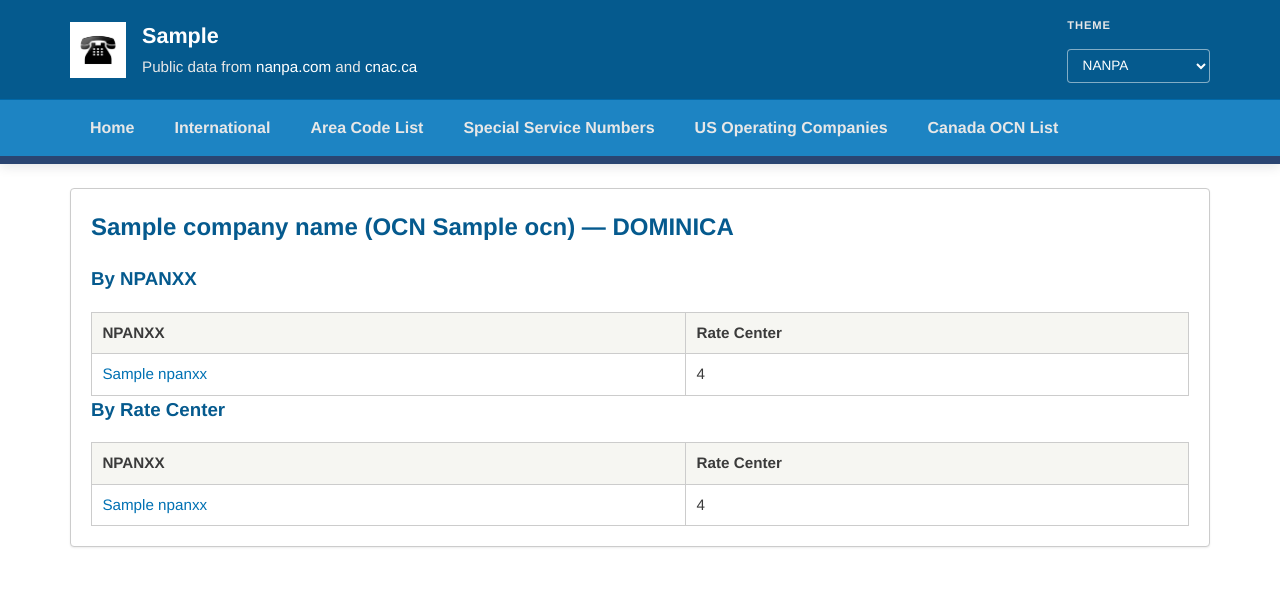
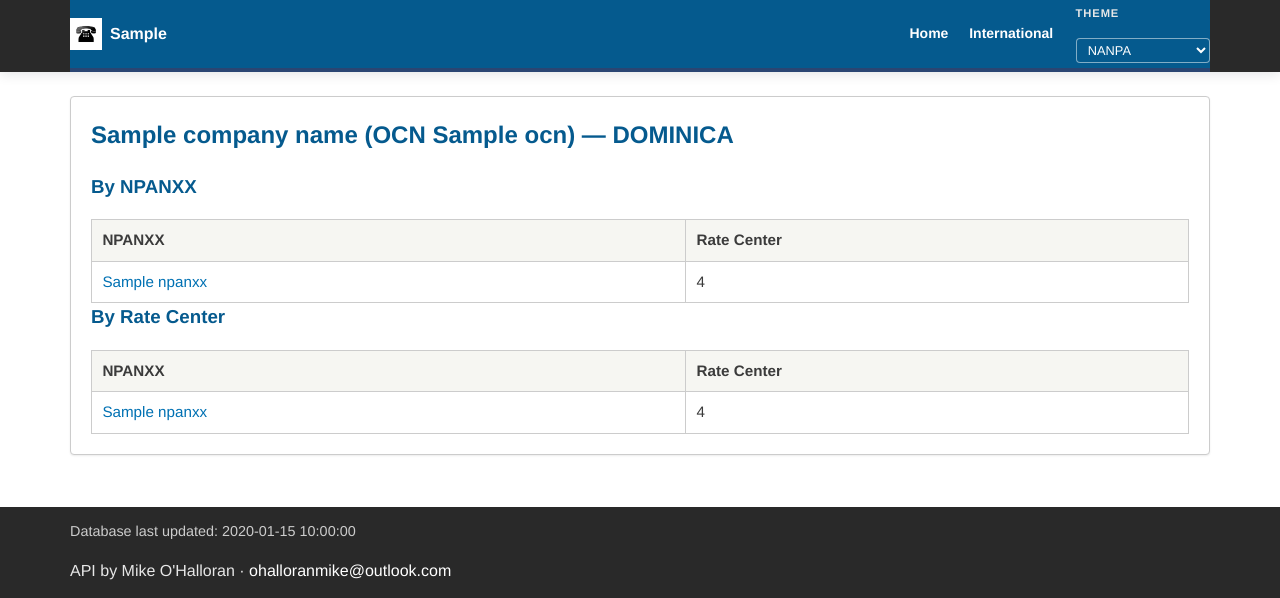
Before and after one commit to ohalloranmike/new_nanpa2, a Python web app: template templates/browse/company_us.html in a window 1280 px wide. Shown: the top 598 px of the page. Run offline with Jinja, Linux system fonts and the light colour scheme; the template is opened without the code that fills it: most values are stand-ins (such as "Sample title", 1, 10 or a date in 2020).

Commit message:
Slim header nav and compact single-row site header.
Drop list links from the header bar; merge brand, Home/International, and theme into one low-height row.

Co-authored-by: Cursor <cursoragent@cursor.com>

```diff
--- a/static/css/site.css
+++ b/static/css/site.css
@@ -127,41 +127,43 @@ a:hover {
   box-shadow: 0 2px 12px rgba(15, 23, 42, 0.12);
 }
 
-.header-top {
+.header-bar {
+  display: flex;
+  align-items: center;
+  gap: 0.5rem 0.75rem;
+  flex-wrap: wrap;
+  padding: 0.3rem 0;
   background: var(--header-top-bg);
   color: var(--header-top-text);
-  border-bottom: 1px solid var(--header-nav-border);
-}
-
-.header-top-inner {
-  display: flex;
-  align-items: center;
-  justify-content: space-between;
-  gap: 1rem;
-  flex-wrap: wrap;
+  border-bottom: 4px solid var(--header-accent-border);
 }
 
 .header-nav {
-  background: var(--header-nav-bg);
-  border-bottom: 8px solid var(--header-accent-border);
+  display: flex;
+  flex-wrap: wrap;
+  gap: 0;
+  margin-left: auto;
 }
 
 .brand {
   display: flex;
-  gap: 1rem;
+  gap: 0.5rem;
   align-items: center;
-  padding: 1.25rem 0;
+  min-width: 0;
+  flex: 1 1 12rem;
 }
 
 .brand img {
-  width: 56px;
+  width: 32px;
   height: auto;
+  flex-shrink: 0;
 }
 
 .brand-icon--nike {
   display: none;
-  width: 56px;
+  width: 40px;
   height: auto;
+  flex-shrink: 0;
   aspect-ratio: 69 / 32;
   color: var(--primary);
 }
@@ -174,20 +176,15 @@ html[data-theme="nike"] .brand-icon--nike {
   display: block;
 }
 
-.brand h1 {
+.brand-title {
   margin: 0;
-  font-size: 1.35rem;
+  font-size: 1rem;
+  line-height: 1.15;
+  font-weight: 700;
   color: var(--header-top-text);
-}
-
-.brand p {
-  margin: 0.25rem 0 0;
-  color: var(--header-top-muted);
-  font-size: 0.95rem;
-}
-
-.brand a {
-  color: var(--header-top-link);
+  white-space: nowrap;
+  overflow: hidden;
+  text-overflow: ellipsis;
 }
 
 .header-actions {
@@ -207,8 +204,8 @@ html[data-theme="nike"] .brand-icon--nike {
 
 .theme-select {
   font: inherit;
-  font-size: 0.85rem;
-  padding: 0.45rem 0.65rem;
+  font-size: 0.8rem;
+  padding: 0.2rem 0.45rem;
   border: 1px solid var(--theme-select-border);
   border-radius: 4px;
   background: var(--theme-select-bg);
@@ -302,16 +299,22 @@ html[data-theme="nike"] .progress-percent {
   padding: 0;
 }
 
-.nav a {
+.header-nav.nav a {
   display: inline-block;
-  padding: 1rem 1.25rem;
+  padding: 0.35rem 0.65rem;
+  font-size: 0.875rem;
   font-weight: 600;
   color: var(--header-nav-link);
   text-decoration: none;
   transition: background-color var(--transition);
+  border-radius: 3px;
 }
 
-.nav a:hover {
+html[data-theme="nanpa"] .header-nav.nav a {
+  color: var(--header-top-text);
+}
+
+.header-nav.nav a:hover {
   text-decoration: none;
   background: var(--header-nav-link-hover-bg);
 }
@@ -773,20 +776,22 @@ html[data-theme="nike"] .us-map-label {
 }
 
 @media (max-width: 640px) {
-  .brand {
-    flex-direction: column;
-    align-items: flex-start;
+  .header-bar {
+    padding: 0.35rem 0;
   }
 
-  .header-top-inner {
-    align-items: flex-start;
+  .brand-title {
+    font-size: 0.9rem;
+    white-space: normal;
+  }
+
+  .header-nav {
+    margin-left: 0;
+    order: 3;
+    width: 100%;
   }
 
   .kv-grid {
     grid-template-columns: 1fr;
   }
-
-  .nav a {
-    padding: 0.85rem 1rem;
-  }
 }
--- a/templates/base.html
+++ b/templates/base.html
@@ -7,7 +7,7 @@
     <link rel="preconnect" href="https://fonts.googleapis.com">
     <link rel="preconnect" href="https://fonts.gstatic.com" crossorigin>
     <link href="https://fonts.googleapis.com/css2?family=Oswald:wght@400;500;700&display=swap" rel="stylesheet">
-    <link rel="stylesheet" href="{{ url_for('static', filename='css/site.css') }}?v=23">
+    <link rel="stylesheet" href="{{ url_for('static', filename='css/site.css') }}?v=24">
     <script>
         (function () {
             var THEME_STORAGE_KEY = "nanpa2-ui-theme";
@@ -46,36 +46,24 @@
 </head>
 <body>
 <header class="site-header">
-    <div class="header-top">
-        <div class="container header-top-inner">
+    <div class="container header-bar">
         <div class="brand">
             <img class="brand-icon brand-icon--photo" src="{{ url_for('static', filename='phone.jpg') }}" alt="Phone icon">
             <svg class="brand-icon brand-icon--nike" viewBox="0 0 69 32" aria-hidden="true" xmlns="http://www.w3.org/2000/svg">
                 <path fill="currentColor" d="M68.56 4.32c-.84 2.22-2.53 4.98-4.7 7.68-3.18 4.02-6.9 7.68-10.5 10.5-4.2 3.3-8.1 5.1-11.4 5.1-1.8 0-3.3-.6-4.5-1.8-1.2-1.2-1.8-2.7-1.8-4.5 0-2.1.9-4.5 2.7-7.2 1.5-2.1 3.6-4.2 6-6.3C48.96.72 44.16 0 39.36 0 26.16 0 13.56 7.2 5.76 18.6 2.16 23.7 0 28.5 0 32h8.4c.6-2.1 1.8-4.5 3.6-6.9 5.4-7.5 13.2-12.3 21.6-12.3 2.7 0 5.1.6 7.2 1.8 1.5.9 2.7 2.1 3.6 3.6.9 1.5 1.5 3 1.5 4.5 0 1.2-.3 2.1-.9 2.7-.6.6-1.5.9-2.7.9-1.8 0-3.9-.9-6.3-2.7-2.4-1.8-5.1-4.2-8.1-7.2-1.2 1.5-2.4 3-3.3 4.5-3.3 5.1-5.1 9.6-5.1 13.2 0 2.7.9 4.8 2.7 6.3 1.8 1.5 4.2 2.4 7.2 2.4 5.4 0 11.4-2.4 18-7.2 6.6-4.8 12.6-11.1 17.4-18.3 1.8-2.7 3.3-5.4 4.5-7.8z"/>
             </svg>
-                <div>
-                    <h1>{{ page_header or "NANPA Numbering Plan Explorer" }}</h1>
-                    <p>Public data from <a href="https://nanpa.com" target="_blank" rel="noopener">nanpa.com</a> and
-                        <a href="https://www.cnac.ca" target="_blank" rel="noopener">cnac.ca</a></p>
+            <h1 class="brand-title">{{ page_header or "NANPA Numbering Plan Explorer" }}</h1>
         </div>
-            </div>
+        <nav class="header-nav nav" aria-label="Primary">
+            <a href="{{ url_for('home.index') }}">Home</a>
+            <a href="{{ url_for('international.index') }}">International</a>
+        </nav>
         <div class="header-actions">
             <label class="theme-select-label" for="theme-select">Theme</label>
             <select id="theme-select" class="theme-select" aria-label="Theme">
                 <option value="nanpa">NANPA</option>
                 <option value="nike">Nike</option>
             </select>
-            </div>
-        </div>
-    </div>
-    <div class="header-nav">
-        <div class="container nav">
-            <a href="{{ url_for('home.index') }}">Home</a>
-            <a href="{{ url_for('international.index') }}">International</a>
-            <a href="{{ url_for('lists.area_code_list') }}">Area Code List</a>
-            <a href="{{ url_for('lists.special_service_numbers') }}">Special Service Numbers</a>
-            <a href="{{ url_for('ocn.ocn_all') }}">US Operating Companies</a>
-            <a href="{{ url_for('ocn.canada_ocn_all', sort='company') }}">Canada OCN List</a>
         </div>
     </div>
 </header>
```
Lines whose indentation alone changed are shown as unchanged.
